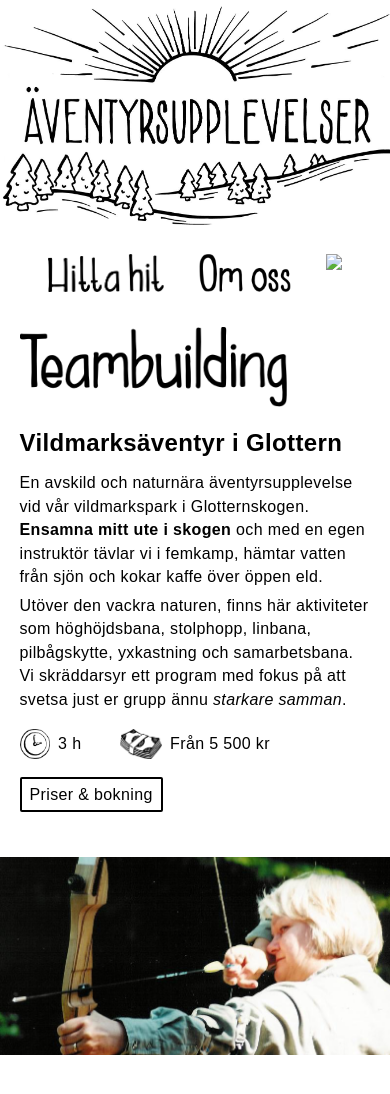
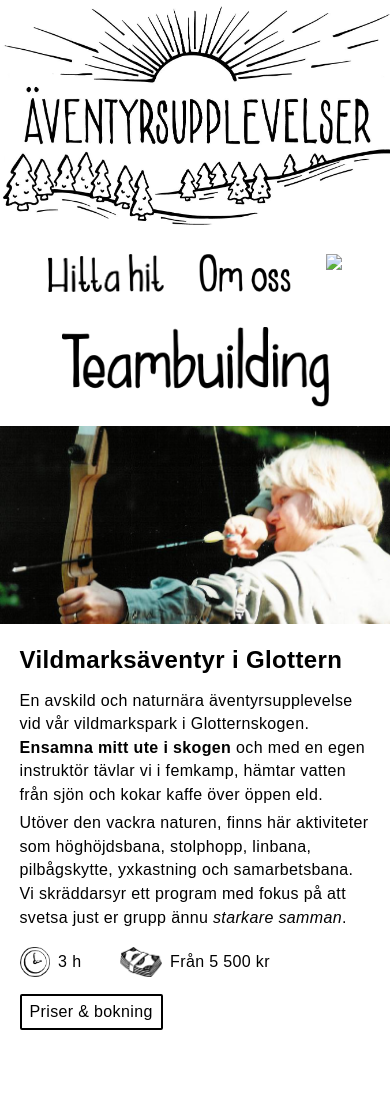
Before and after one commit to aventyrsupplevelser/aventyrsupplevelser.github.io, a Jekyll site: the page built from teambuildingnew.markdown, in a window 390 px wide. Shown: the top 1094 px of the page. Built offline with Jekyll 4.4.1, drawn with Linux system fonts in a browser that asks for light colours; some of the changed text lies outside the part shown; grey boxes are pictures that could not be loaded.

Commit message:
finished team

```diff
--- a/_layouts/defaultnew.html
+++ b/_layouts/defaultnew.html
@@ -524,8 +524,18 @@
 					padding: 8px calc(2.5vw - 5px);
 				}
 
+				td {
+					text-align: center;
+
+				}
+
 				th {
 					vertical-align: bottom;
+					text-align: left;
+				}
+
+				th, td:nth-child(1) {
+					text-align: left;
 				}
 
 				#priskontakt {
@@ -781,12 +791,17 @@
 
 				#everything > img {
 					width: calc(150px + 30vw);
-					margin: 25px 0vw 0px 5vw;
+					margin: 25px auto 5vw;
 				}
 
 				.paket {
 					padding-top: 0px;
 					padding-bottom: calc(20px);
+					flex-direction: column-reverse;
+				}
+
+				#allapaket > div:nth-child(even) {
+					flex-direction: column-reverse;
 				}
 
 				.paket h2 {
@@ -796,8 +811,34 @@
 				.pakettext {
 					width: 90vw;
 					line-height: 1.47em;
-					padding-bottom: 50px;
+					padding: 50px 0px 35px;
 				}
+
+				.pakettext > span {
+				    -ms-word-break: break-all;
+				    word-break: break-all;
+				    word-break: break-word;
+				    -webkit-hyphens: auto;
+				    -moz-hyphens: auto;
+				    hyphens: auto;
+				}
+
+				.annattext > span {
+				    -ms-word-break: break-all;
+				    word-break: break-all;
+				    word-break: break-word;
+				    -webkit-hyphens: auto;
+				    -moz-hyphens: auto;
+				    hyphens: auto;
+				}
+
+				.paketinfo {
+				    -ms-word-break: normal;
+				    word-break: normal;
+				    word-break: normal;
+				}
+
+
 
 				.paketmedia img {
 					object-fit: fill;
@@ -831,8 +872,20 @@
 					border: dashed 2px;
 				}
 
+				#annat {
+					padding-top: 40px;
+					padding-bottom: -45px;
+					background-color: #F8F8F8;
+				}
+
 				#annat > div > div {
 					width: 100vw;
+					padding-bottom: 0px;
+					padding-top: 15px;
+				}
+
+				#annat div:nth-child(4){
+					padding-bottom: 0px;
 				}
 
 				.annattext {
@@ -840,6 +893,7 @@
 				}
 
 				.annatmedia img {
+					padding-top: 0px;
 					width: 100vw;
 				}
 
@@ -854,7 +908,15 @@
 
 				#pristabell h2 {
 					font-size: 9vw;
-					padding: 20px 0px 40px;
+					padding: 50px 0px 40px;
+				}
+
+				td, th {
+				    padding: 6px calc(2.4vw - 7.3px);
+				}
+
+				#kanot th {
+					text-align: center;
 				}
 
 				#priskontakt {
@@ -930,9 +992,13 @@
 					padding: 0px 3px;
 				}
 
+				td, th {
+				    padding: 4px calc(2.5vw - 7px);
+				}
+
 				#pristabell h2 {
 					font-size: 9.5vw;
-					padding: 0px 0px 20px;
+					padding: 40px 0px 20px;
 				}
 
 				#priskontakt h2 {
--- a/teambuildingnew.markdown
+++ b/teambuildingnew.markdown
@@ -11,7 +11,7 @@
 	<div class="pakettext">
 		<h2>Vildmarksäventyr i&nbsp;Glottern</h2>
 
-		En avskild och naturnära äventyrsupplevelse vid vår vildmarkspark i Glotternskogen. <strong>Ensamna mitt ute i skogen</strong> och med en egen instruktör tävlar vi i femkamp, hämtar vatten från sjön och kokar kaffe över öppen&nbsp;eld.
+		En avskild och naturnära <span>äventyrsupplevelse</span> vid vår vildmarkspark i <span>Glotternskogen.</span> <strong>Ensamna mitt ute i skogen</strong> och med en egen instruktör tävlar vi i femkamp, hämtar vatten från sjön och kokar kaffe över öppen&nbsp;eld.
 		<br>
  Utöver den vackra naturen, finns här aktiviteter som höghöjdsbana, stolphopp, linbana, pilbågskytte, yxkastning och samarbetsbana. Vi skräddarsyr ett program med fokus på att svetsa just er grupp ännu <i>starkare&nbsp;samman</i>.
 		<div class="paketinfo">
@@ -112,7 +112,7 @@
 		<div>
 			<div class="annattext">
 				<h3>Konferens och övernattning</h3>
-				Vi samarbetar med flera konferensanläggningar i Östergötland, bland annat Sandvik Gård, Villa Fridhem och Sörsjöns Camping. Vi har även militärtält och kåtor för övernattning i naturen vid Glottern eller&nbsp;Sörsjön.
+				Vi samarbetar med flera <span>konferensanläggningar</span> i Östergötland, bland annat Sandvik Gård, Villa Fridhem och Sörsjöns Camping. Vi har även militärtält och kåtor för övernattning i naturen vid Glottern eller&nbsp;Sörsjön.
 			</div>
 			<div class="annatmedia">
 				<img src="/images/mat.jpg">
```
Also changed, not shown: other parts of teambuildingnew.markdown (+5 -5 lines).
